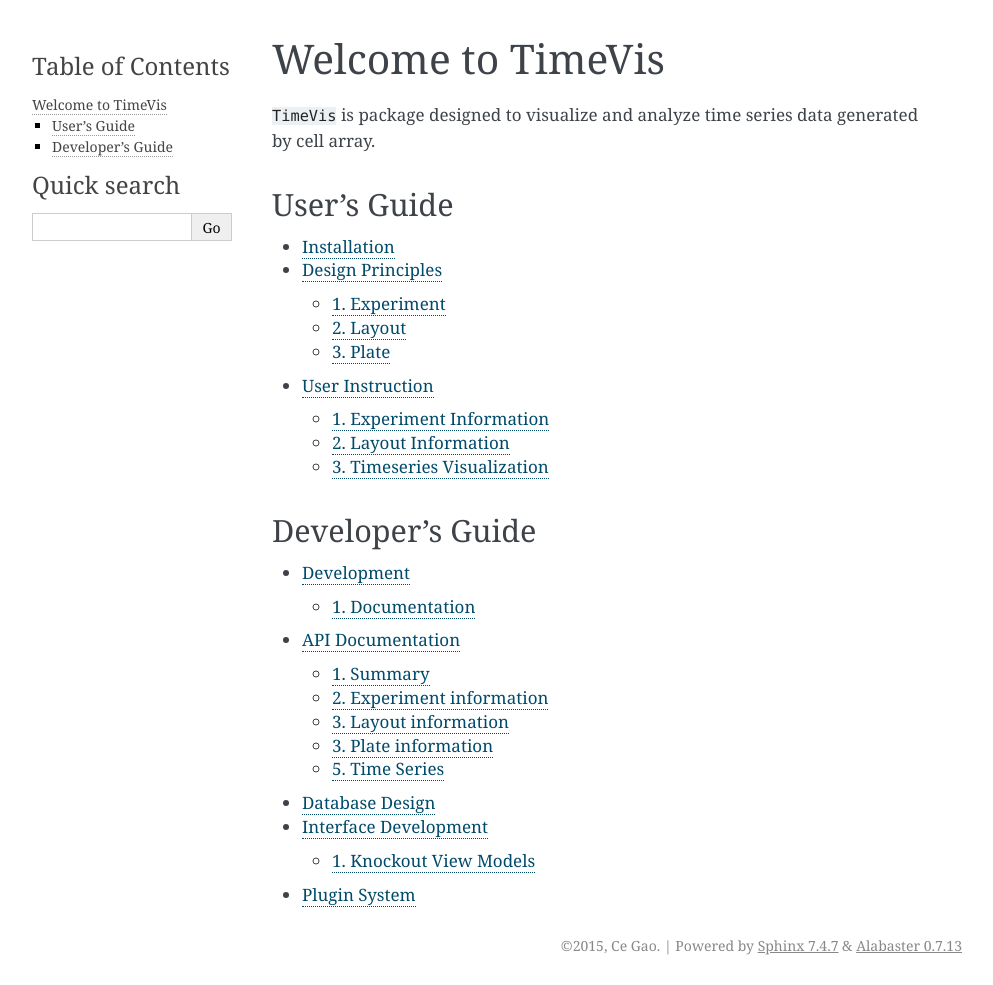
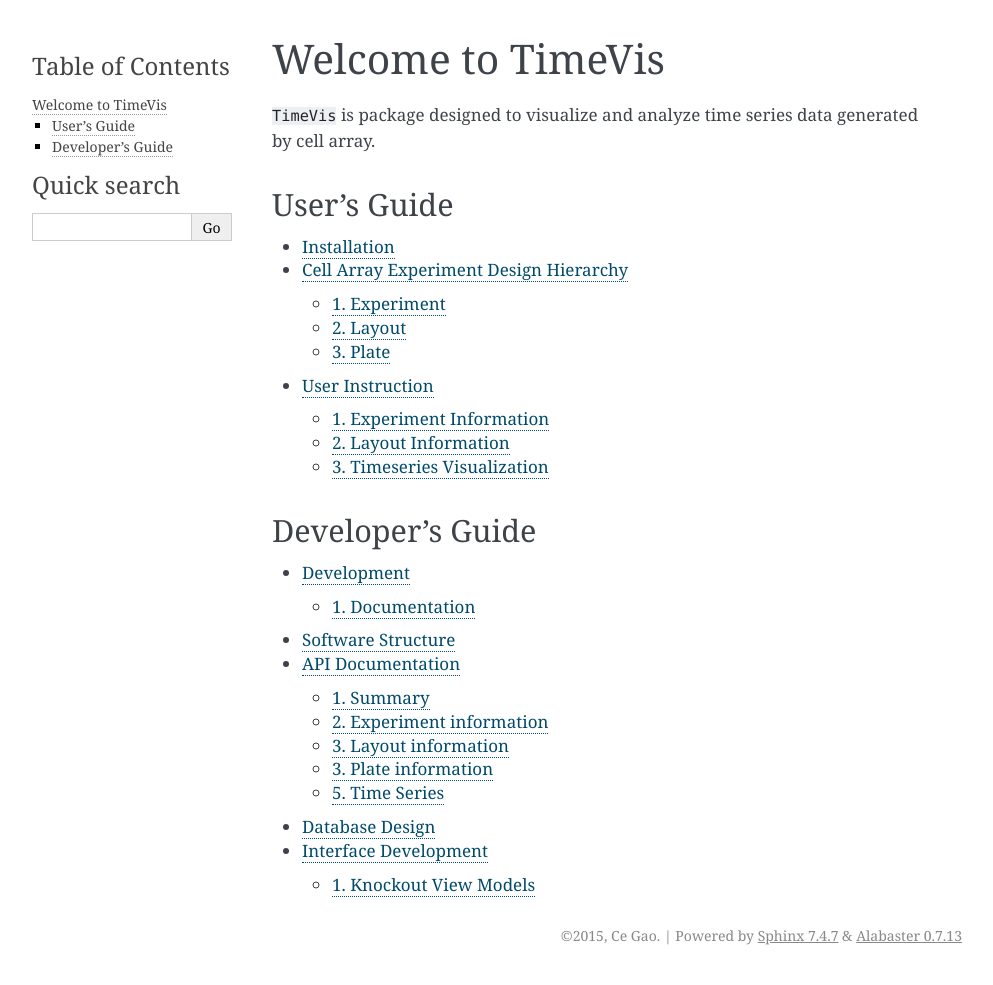
Before and after one commit to gaoce/TimeVis, a Sphinx documentation site: the page built from docs/index.rst, in a window 1280 px wide. Shown: the whole page, without its empty margins (148-1141 px from the left). Built offline with Sphinx 7.4.7, drawn with Linux system fonts in a browser that asks for light colours.

Commit message:
Add software structure docs

```diff
--- a/docs/design.rst
+++ b/docs/design.rst
@@ -1,6 +1,6 @@
-*****************
-Design Principles
-*****************
+**************************************
+Cell Array Experiment Design Hierarchy
+**************************************
 
 The cell array research can be organized at three different levels: experiment,
 layout and plate. Accordingly, the data are organized with these three levels
--- a/docs/index.rst
+++ b/docs/index.rst
@@ -24,7 +24,7 @@
    :maxdepth: 2
 
    dev
+   structure
    api_v2
    database
    interface
-   plugins
--- /dev/null
+++ b/docs/structure.rst
@@ -0,0 +1,5 @@
+******************
+Software Structure
+******************
+
+.. image:: /images/structure.png
```
Also changed, not shown: README.md (+4 -0 lines), docs/images/structure.png (added).
